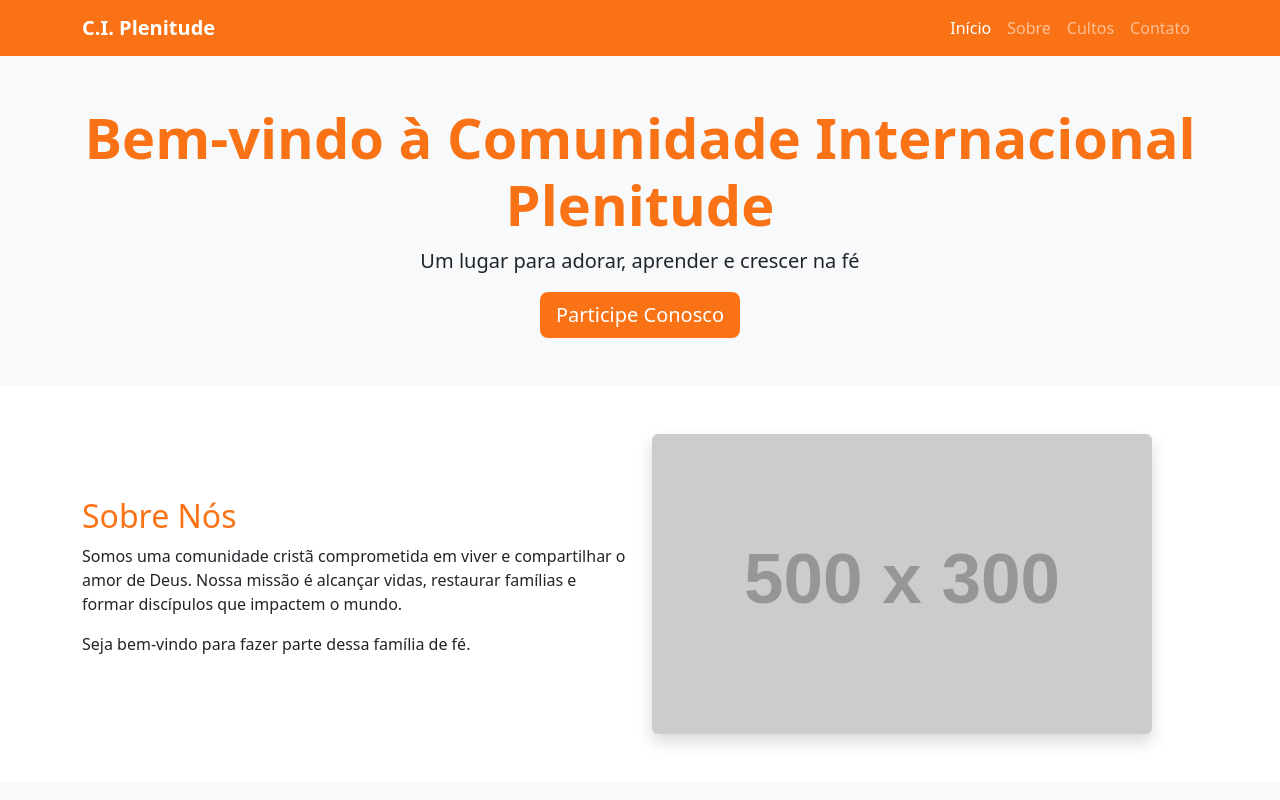
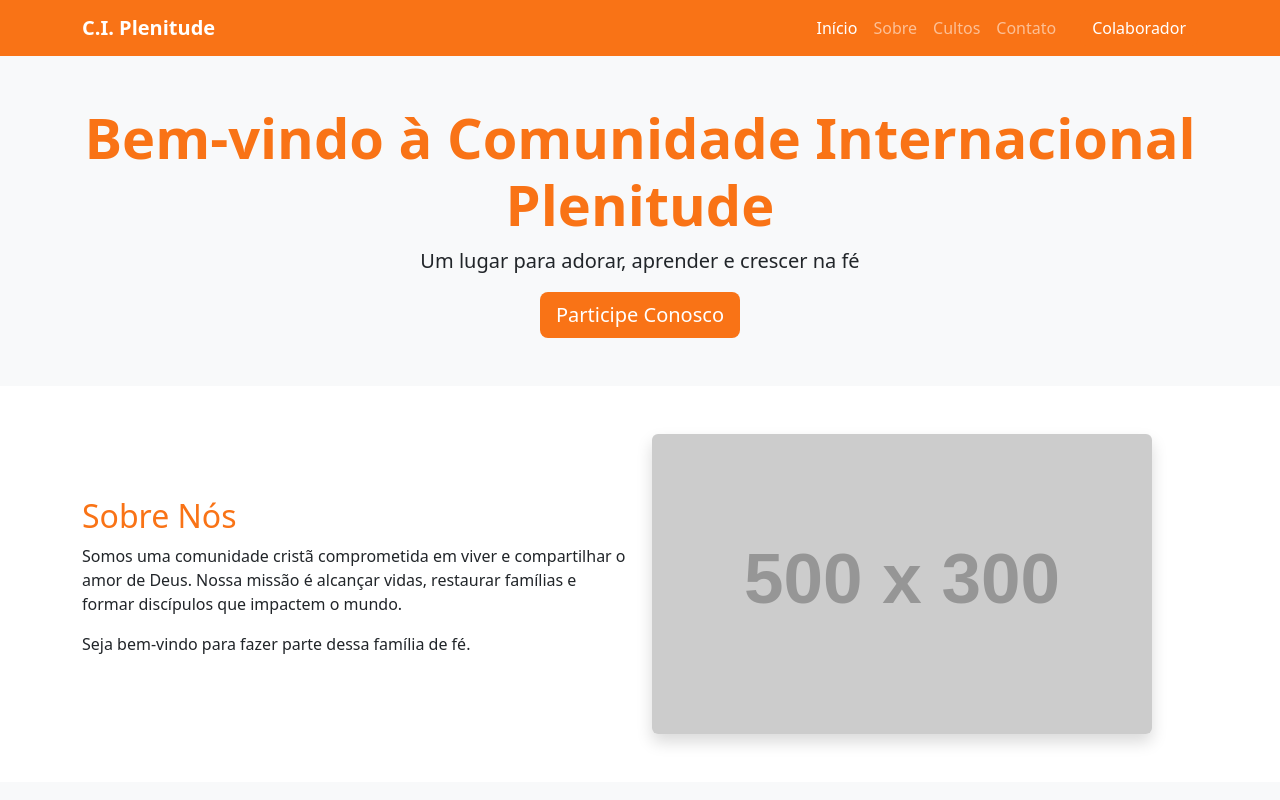
Before and after one commit to yuri41774/estodos2025.1, a plain HTML site: page index.html in a window 1280 px wide. Shown: the top 800 px of the page. Drawn offline with nearby package versions, Linux system fonts and the light colour scheme; placeholder pictures from the web are drawn by us.

Commit message:
feat: adiciona botão Colaborador no cabeçalho

```diff
--- a/index.html
+++ b/index.html
@@ -39,12 +39,13 @@
                 <span class="navbar-toggler-icon"></span>
             </button>
             <div class="collapse navbar-collapse" id="menu">
-                <ul class="navbar-nav ms-auto">
+                <ul class="navbar-nav ms-auto align-items-lg-center">
                     <li class="nav-item"><a class="nav-link active" href="#">Início</a></li>
                     <li class="nav-item"><a class="nav-link" href="#sobre">Sobre</a></li>
                     <li class="nav-item"><a class="nav-link" href="#cultos">Cultos</a></li>
                     <li class="nav-item"><a class="nav-link" href="#contato">Contato</a></li>
                 </ul>
+                <button class="btn btn-laranja ms-lg-3 mt-2 mt-lg-0" type="button">Colaborador</button>
             </div>
         </div>
     </nav>
```
